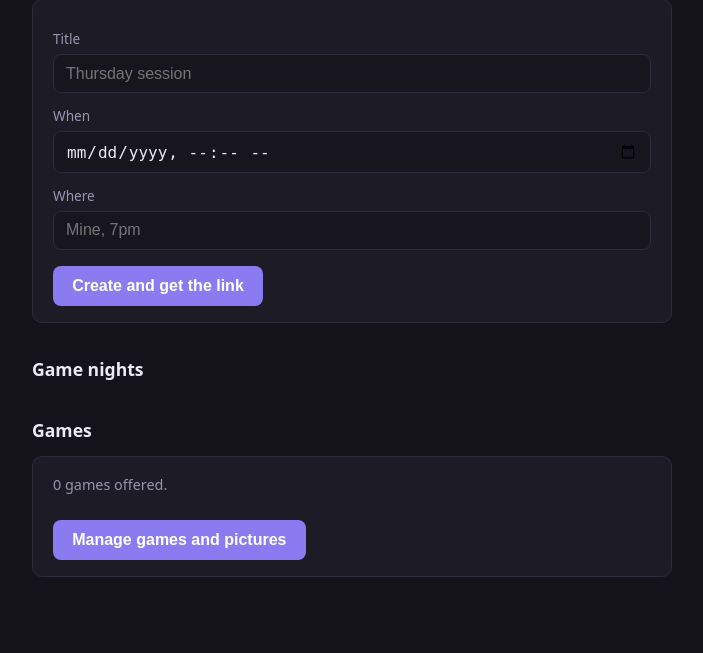
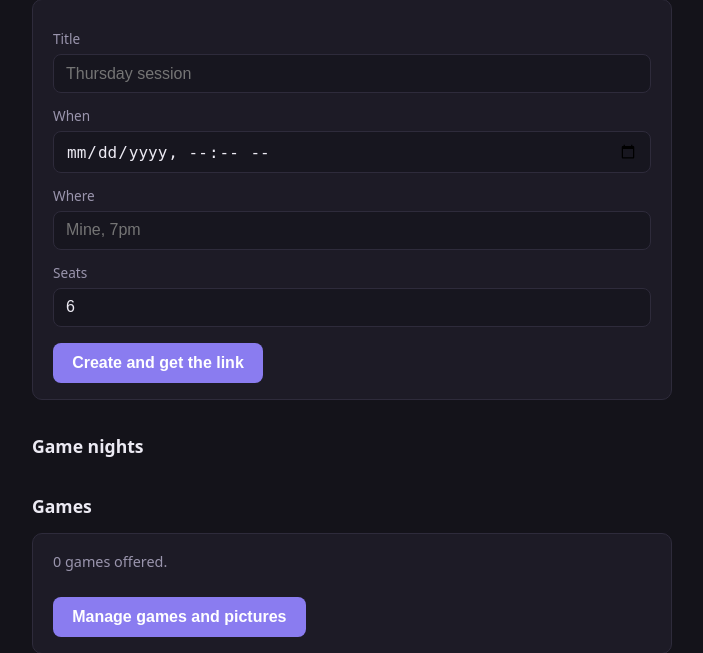
Before and after one commit to azorx/non_bored_game_nights, a FastAPI app: template templates/admin.html in a window 1280 px wide. Shown: the part 190-843 px from the top of the page, without its empty margins (288-991 px from the left). Before the commit the page ends 767 px from the top, so only its background shows below. Run offline with FastAPI, Linux system fonts and the light colour scheme; the template is opened without the code that fills it, so the values that code supplies are empty.

Commit message:
Seat limits

```diff
--- a/main.py
+++ b/main.py
@@ -434,6 +434,34 @@ async def signup(request: Request, slug: str):
             form_games=game_ids,
         )
 
+    # Seats are first-come-first-served, but a returning player editing their
+    # own sign-up must never be locked out by a full session — only a brand
+    # new sign-up competes for the seats that are left. Looked up by name
+    # rather than via find_or_create_player, so a rejected sign-up never
+    # creates a player row for someone who didn't get a seat.
+    existing_player = db.fetch_one(
+        "select * from players where lower(name) = lower(%s)",
+        [" ".join(name.split())],
+    )
+    already_in = existing_player and db.fetch_one(
+        "select 1 from signups where session_id = %s and player_id = %s",
+        [session["id"], existing_player["id"]],
+    )
+    if not already_in:
+        taken = db.fetch_one(
+            "select count(*) as n from signups where session_id = %s",
+            [session["id"]],
+        )["n"]
+        if taken >= session["seats"]:
+            return render_session(
+                request,
+                session,
+                error="Sorry — all seats are taken for this night.",
+                form_name=name,
+                form_note=note or "",
+                form_games=game_ids,
+            )
+
     player = find_or_create_player(name)
 
     # Upsert: signing up twice edits your entry rather than duplicating it.
@@ -541,13 +569,16 @@ def create_session(
     title: str = Form(...),
     scheduled_for: str = Form(...),  # from <input type="datetime-local">
     location: str = Form(""),
+    seats: int = Form(6),
 ):
+    if not 1 <= seats <= 100:
+        raise HTTPException(status_code=400, detail="Seats must be between 1 and 100")
     when = datetime.fromisoformat(scheduled_for)
     slug = make_slug()
     db.execute(
-        "insert into sessions (slug, title, scheduled_for, location) "
-        "values (%s, %s, %s, %s)",
-        [slug, title.strip(), when, location.strip() or None],
+        "insert into sessions (slug, title, scheduled_for, location, seats) "
+        "values (%s, %s, %s, %s, %s)",
+        [slug, title.strip(), when, location.strip() or None, seats],
     )
     return redirect(f"/s/{slug}")
 
--- /dev/null
+++ b/sql/005_session_seats.sql
@@ -0,0 +1,9 @@
+-- Migration 005: a seat cap per session.
+-- Run this in the Neon SQL Editor. Safe to re-run.
+--
+-- Defaults to 6 — the size of the friend group this app was built for — for
+-- every session that already exists. New sessions can set their own number
+-- from the admin page.
+
+alter table sessions add column if not exists seats int not null default 6
+    check (seats >= 1);
--- a/templates/admin.html
+++ b/templates/admin.html
@@ -13,6 +13,8 @@
     <input type="datetime-local" id="scheduled_for" name="scheduled_for" required>
     <label for="location">Where</label>
     <input type="text" id="location" name="location" placeholder="Mine, 7pm" maxlength="60">
+    <label for="seats">Seats</label>
+    <input type="number" id="seats" name="seats" value="6" min="1" max="100" required>
     <button type="submit">Create and get the link</button>
   </form>
 </div>
@@ -22,7 +24,7 @@
   <div class="card">
     <strong>{{ s.title }}</strong>
     <span class="pill">{{ s.status }}</span>
-    <span class="pill">{{ s.signup_count }} in</span>
+    <span class="pill">{{ s.signup_count }} / {{ s.seats }} seats</span>
     <div class="muted" style="font-size:.85rem">
       {{ s.scheduled_for.strftime('%a %-d %b, %H:%M') }} ·
       <a href="/s/{{ s.slug }}" style="color:var(--accent)">/s/{{ s.slug }}</a>
--- a/templates/index.html
+++ b/templates/index.html
@@ -15,7 +15,7 @@
         </span>
       </a>
       <div style="margin-top:.5rem">
-        <span class="pill">{{ s.signup_count }} signed up</span>
+        <span class="pill">{{ s.signup_count }}/{{ s.seats }} seats{% if s.signup_count >= s.seats %} · full{% endif %}</span>
         <span class="pill">/s/{{ s.slug }}</span>
       </div>
     </div>
--- a/templates/session.html
+++ b/templates/session.html
@@ -8,10 +8,15 @@
 <p class="muted">
   {{ session.scheduled_for.strftime('%A %-d %B, %H:%M') }}
   {% if session.location %} · {{ session.location }}{% endif %}
+  · {{ signups|length }}/{{ session.seats }} seats
 </p>
+
+{% set full = signups|length >= session.seats %}
 
 {% if session.status != 'open' %}
   <div class="flash warn">Sign-ups are closed for this one.</div>
+{% elif full %}
+  <div class="flash warn">All {{ session.seats }} seats are taken. Already on the list? You can still edit your entry below.</div>
 {% endif %}
 
 {% if joined %}
```
